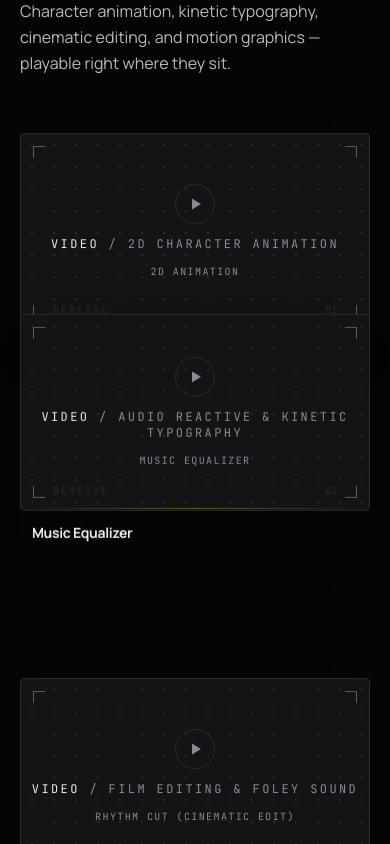
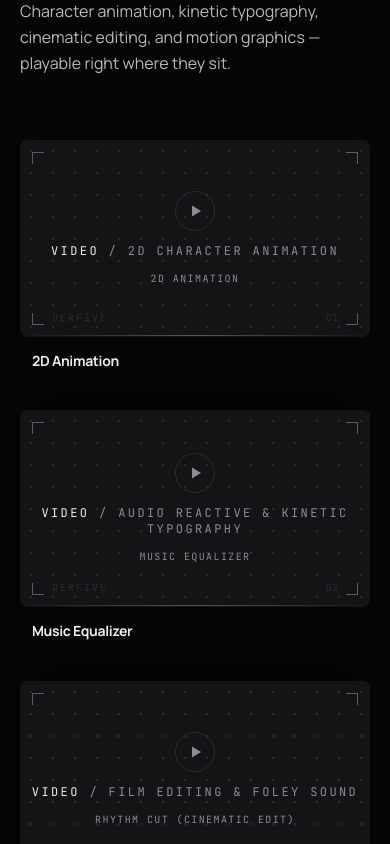
Before and after one commit to erfanjll/Derfive, a Next.js app: page / in a window 390 px wide. Shown: the part 2200-3044 px from the top of the page. Built offline with nearby package versions, Linux system fonts and the light colour scheme; no server answers.

Commit message:
fix(responsive): resolve mobile card overlaps, timeline clipping, and typography

```diff
--- a/app/about/page.tsx
+++ b/app/about/page.tsx
@@ -5,7 +5,7 @@ import { TextReveal } from "@/components/ui/TextReveal";
 import { Reveal } from "@/components/ui/Reveal";
 import { Button } from "@/components/ui/Button";
 import { TText } from "@/components/ui/TText";
-import { aboutParagraphsFa, aboutPrinciplesFa } from "@/content/i18n";
+import { aboutIntro, aboutParagraphsFa, aboutPrinciplesFa } from "@/content/i18n";
 
 export const metadata = pageMeta({
   title: "About",
@@ -25,8 +25,14 @@ export default function AboutPage() {
         <TextReveal
           as="h1"
           immediate
-          text={about.intro}
-          className="font-display text-3xl sm:text-4xl md:text-6xl lg:text-7xl font-black leading-tight tracking-tight text-bone"
+          text="About"
+          className="font-display text-3xl sm:text-4xl md:text-5xl font-black leading-tight tracking-tight text-bone"
+        />
+        <TText
+          en={about.intro}
+          fa={aboutIntro.fa}
+          as="div"
+          className="font-body text-base sm:text-lg md:text-xl text-bone/90 font-normal leading-relaxed max-w-3xl my-6"
         />
       </section>
 
--- a/app/journey/page.tsx
+++ b/app/journey/page.tsx
@@ -27,7 +27,7 @@ export default function JourneyPage() {
       </section>
 
       <section className="wrap pb-24 md:pb-36" aria-label="Timeline">
-        <div className="relative overflow-hidden">
+        <div className="relative overflow-visible">
           <SpotlightBackdrop />
           <div className="relative">
             <Timeline />
--- a/components/home/MotionSection.tsx
+++ b/components/home/MotionSection.tsx
@@ -8,11 +8,15 @@ import { VideoPlayer } from "@/components/media/VideoPlayer";
 import { Button } from "@/components/ui/Button";
 import { Reveal } from "@/components/ui/Reveal";
 import { motionSectionDescription } from "@/content/i18n";
+import { useMediaQuery } from "@/hooks/useMediaQuery";
 
 /** Featured Motion — inline-playable previews of the four motion & video showcase pieces. */
 export function MotionSection() {
   const ref = useRef<HTMLElement>(null);
   const reduce = useReducedMotion();
+  // Parallax offsets only run on md+ two-column layouts — on mobile they
+  // visually shift cards over each other in single-column flow.
+  const isDesktop = useMediaQuery("(min-width: 768px)");
   const { scrollYProgress } = useScroll({ target: ref, offset: ["start end", "end start"] });
   const y0 = useTransform(scrollYProgress, [0, 1], [60, -60]);
   const y1 = useTransform(scrollYProgress, [0, 1], [0, -140]);
@@ -34,14 +38,15 @@ export function MotionSection() {
       />
       <span id="home-motion" className="sr-only">Editing and animation</span>
 
-      <div className="mt-16 grid grid-cols-1 gap-6 sm:grid-cols-2 md:gap-8">
+      <div className="mt-16 grid grid-cols-1 md:grid-cols-2 gap-y-10 gap-x-6 lg:gap-8 w-full">
         {clips.map((clip, i) => (
           <motion.div
             key={clip.slug}
-            style={reduce ? undefined : { y: offsets[i] }}
+            style={reduce || !isDesktop ? undefined : { y: offsets[i] }}
             transition={{ type: "spring", stiffness: 260, damping: 20 }}
-            className="glow-border rounded-sm"
+            className="glow-border relative w-full flex flex-col rounded-sm"
           >
+            <div className="relative w-full aspect-video overflow-hidden rounded-lg">
               <VideoPlayer
                 src={clip.video ?? ""}
                 poster={clip.poster}
@@ -49,8 +54,10 @@ export function MotionSection() {
                 aspect="16/9"
                 label={clip.subCategory ?? clip.title}
                 index={`0${i + 1}`}
+                className="!rounded-none !border-0 h-full"
               />
-            <p className="mt-3 px-3 flex items-center justify-between font-body text-sm font-bold tracking-tight text-bone">{clip.title}</p>
+            </div>
+            <p className="mt-3.5 px-3 flex items-center justify-between font-body text-sm font-bold tracking-tight text-bone">{clip.title}</p>
           </motion.div>
         ))}
       </div>
--- a/components/journey/Timeline.tsx
+++ b/components/journey/Timeline.tsx
@@ -19,23 +19,23 @@ export function Timeline() {
   const progress = useSpring(scrollYProgress, { stiffness: 90, damping: 26, mass: 0.4 });
 
   return (
-    <ol ref={ref} className="relative">
+    <ol ref={ref} className="relative overflow-visible pl-6 sm:pl-8 md:pl-0">
       {/* Track + animated fill */}
-      <span aria-hidden className="absolute left-[7px] top-0 h-full w-px bg-line md:left-1/2" />
+      <span aria-hidden className="absolute left-5 top-0 h-full w-px bg-line sm:left-8 md:left-1/2" />
       <motion.span
         aria-hidden
-        className="absolute left-[7px] top-0 h-full w-px origin-top bg-signal md:left-1/2"
+        className="absolute left-5 top-0 h-full w-px origin-top bg-signal sm:left-8 md:left-1/2"
         style={{ scaleY: reduce ? 1 : progress }}
       />
 
       {journey.map((stage, i) => {
         const left = i % 2 === 0;
         return (
-          <li key={stage.id} className="relative grid gap-4 py-14 pl-10 md:grid-cols-2 md:gap-x-24 md:py-24 md:pl-0">
-            {/* Node */}
+          <li key={stage.id} className="relative grid gap-4 py-14 pl-10 sm:pl-12 md:grid-cols-2 md:gap-x-24 md:py-24 md:pl-0">
+            {/* Node — centered on the line, rotated corners never clipped */}
             <motion.span
               aria-hidden
-              className="absolute left-0 top-[3.6rem] h-[15px] w-[15px] rotate-45 border border-line bg-ink md:left-1/2 md:top-[6.2rem] md:-translate-x-1/2"
+              className="absolute left-5 top-[3.6rem] h-[15px] w-[15px] -translate-x-1/2 rotate-45 border border-line bg-ink sm:left-8 md:left-1/2 md:top-[6.2rem]"
               initial={false}
               whileInView={reduce ? undefined : { borderColor: "#c8f542", backgroundColor: "#c8f542" }}
               viewport={{ once: true, margin: "-45% 0px -45% 0px" }}
--- a/content/i18n.ts
+++ b/content/i18n.ts
@@ -57,6 +57,11 @@ export const journeyBodiesFa: Record<string, string> = {
 };
 
 /* ---------- About page ---------- */
+export const aboutIntro: Bilingual = {
+  en: "Technical Artist & Game Developer studying Computer Engineering at Shahid Beheshti University — bridging engine systems programming with cinematic motion design.",
+  fa: "تکنیکال آرتیست و بازی‌ساز، دانشجوی مهندسی کامپیوتر دانشگاه شهید بهشتی — پیوند برنامه‌نویسی سیستم‌های انجین با طراحی سینمایی موشن.",
+};
+
 export const aboutParagraphsFa: string[] = [
   "من عرفان جلالی هستم. در EMVP همراه با مبین کوهی بازی می‌سازم؛ جایی که بخش جالب ماجرا به‌ندرت ایده اول است و تقریباً همیشه تکراری است که بعد از آن می‌آید.",
   "در کنار برنامه‌نویسی، در موشن گرافیک و تدوین سینمایی کار می‌کنم. دیدن سیستم‌های انجین و طراحی موشن به‌عنوان یک رشته به‌جای دو رشته، یعنی همان چیزی که من از «آرتیست فنی» می‌فهمم.",
```
Also changed, not shown: build_out.txt (added). Lines whose indentation alone changed are shown as unchanged.
